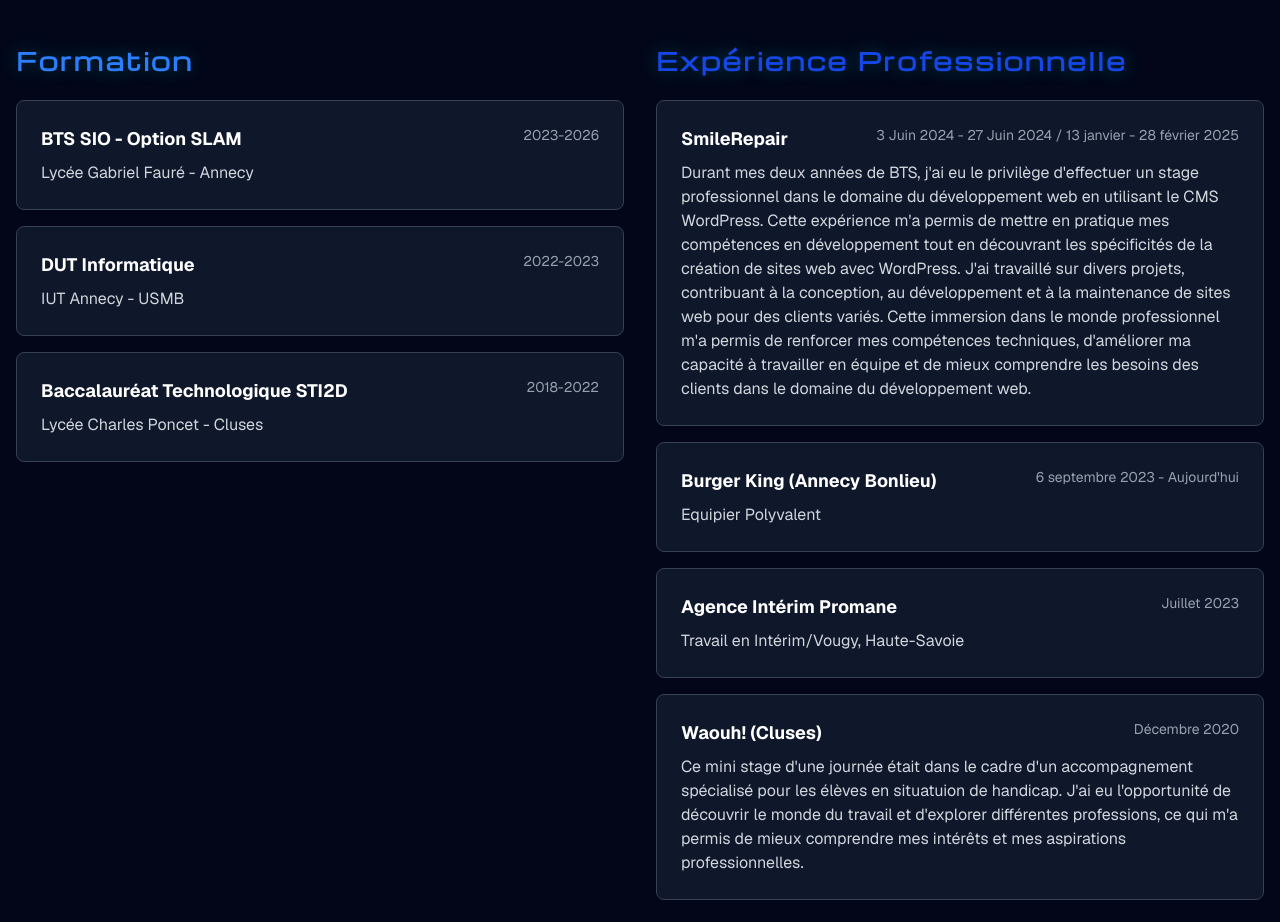
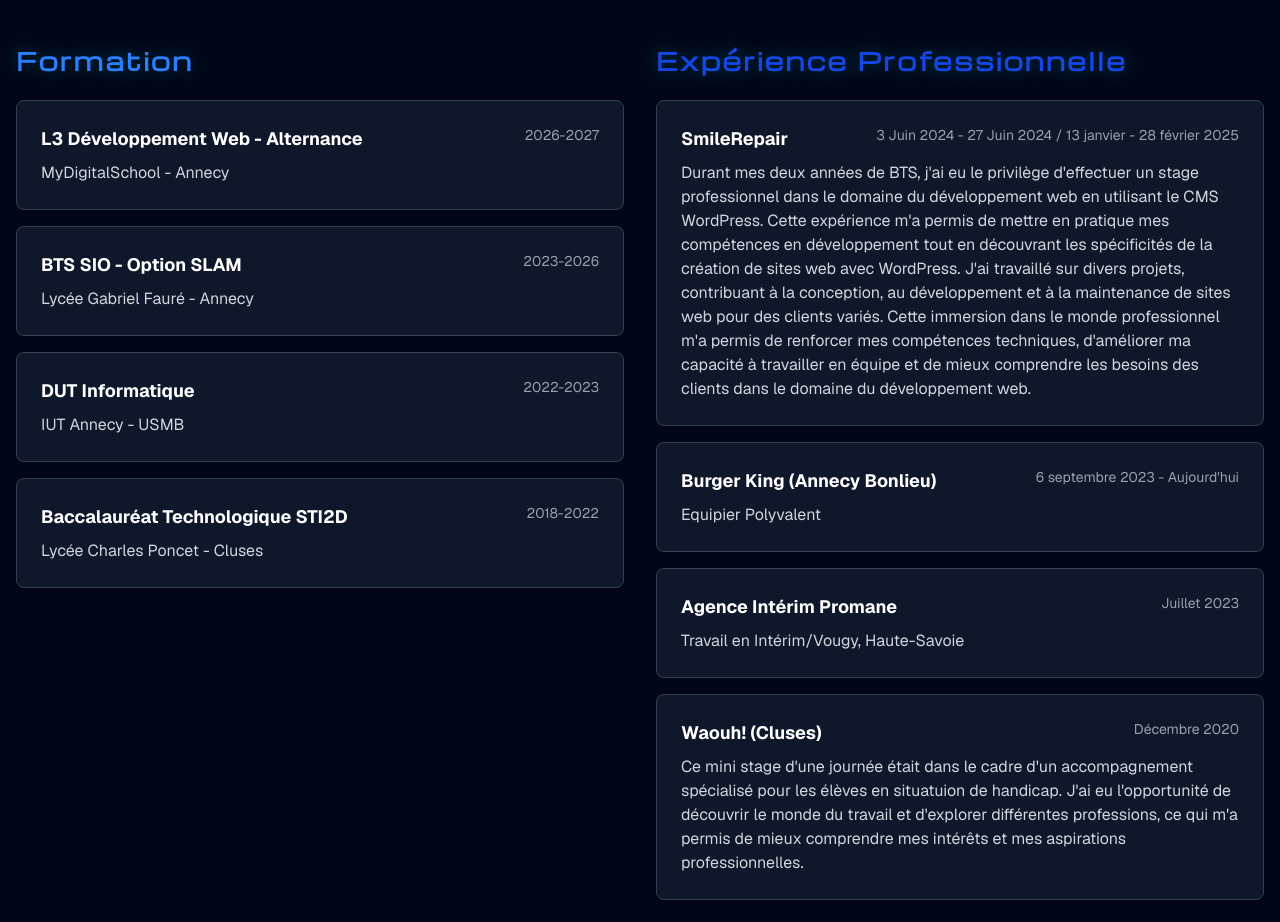
Before and after one commit to ndiayisma/portfolio_ismail, a React (Vite) app: page / in a window 1280 px wide. Shown: the part 1860-2782 px from the top of the page. Built offline with nearby package versions, Linux system fonts and the light colour scheme; no server answers.

Commit message:
Update Cursus

```diff
--- a/src/components/sections/Cursus.jsx
+++ b/src/components/sections/Cursus.jsx
@@ -2,6 +2,11 @@ import { RevealOnScroll } from "../RevealOnScroll";
 
 export const Cursus = () => {
     const formations = [
+        {
+            titre: "L3 Développement Web - Alternance",
+            periode: "2026-2027",
+            lieu: "MyDigitalSchool - Annecy"
+        },
         {
             titre: "BTS SIO - Option SLAM",
             periode: "2023-2026",
```
Also changed, not shown: public/Conventio/README.md.
